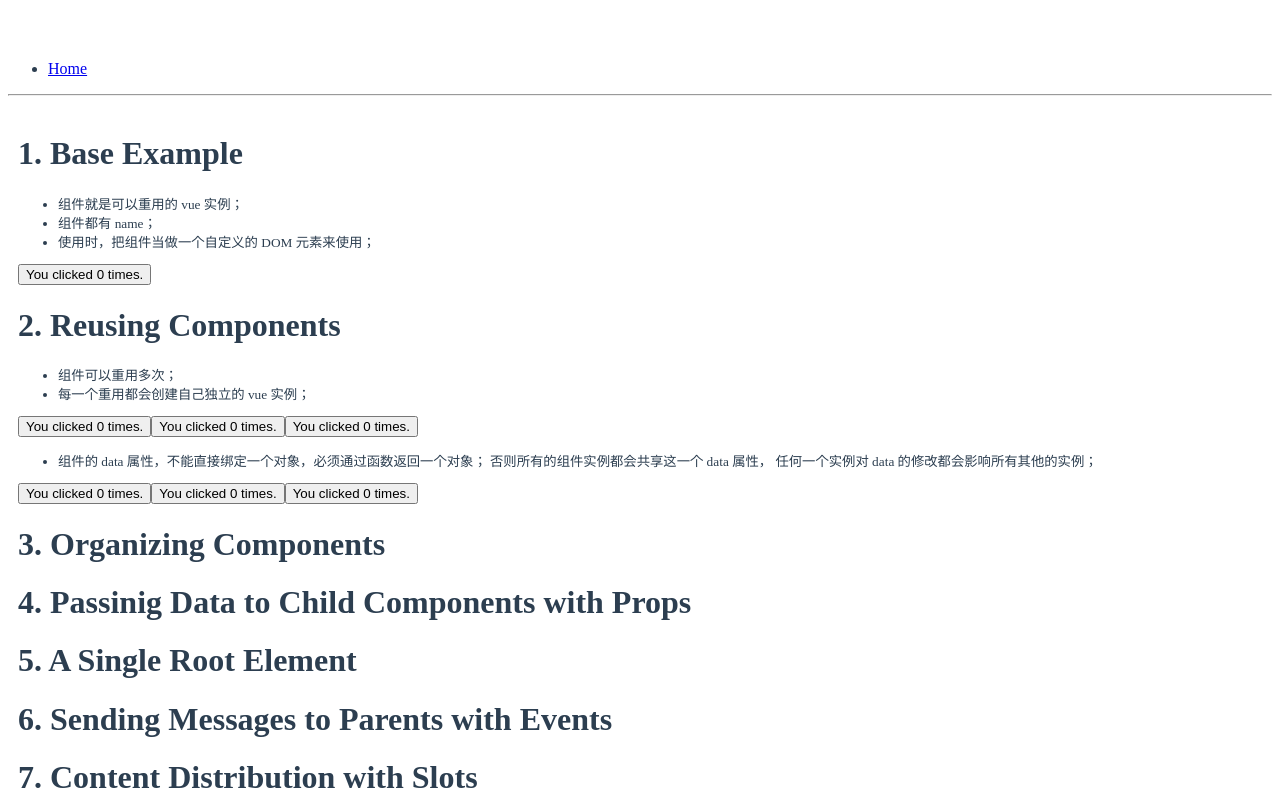
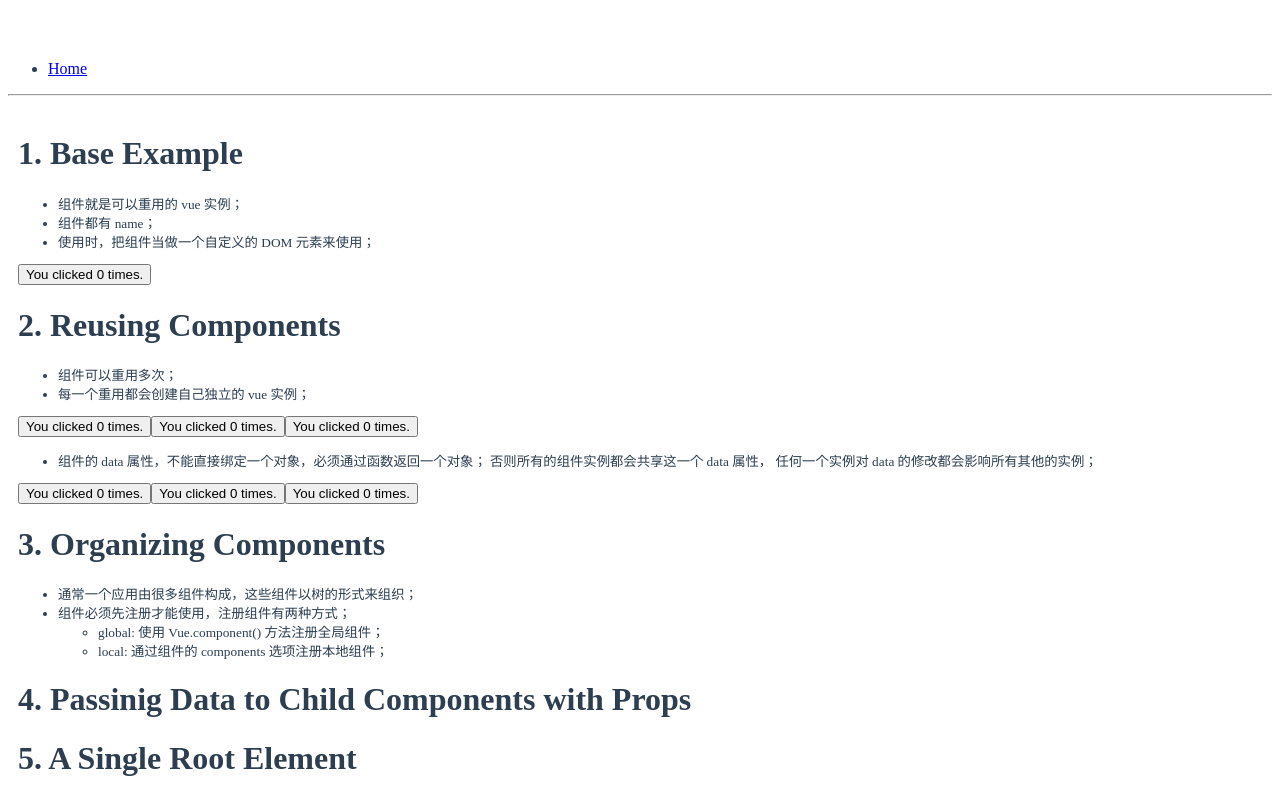
Before and after one commit to luotaoyeah/learning-vue, a Vue app: page /#/guide/component-basic in a window 1280 px wide. Shown: the top 800 px of the page. Built offline with nearby package versions, Linux system fonts and the light colour scheme.

Commit message:
component basic: organizing components

```diff
--- a/src/doc/guide/component-basic/component-organizing-component.vue
+++ b/src/doc/guide/component-basic/component-organizing-component.vue
@@ -1,6 +1,17 @@
 <template>
   <div>
     <h1>3. Organizing Components</h1>
+    <small>
+      <ul>
+        <li>通常一个应用由很多组件构成，这些组件以树的形式来组织；</li>
+        <li>组件必须先注册才能使用，注册组件有两种方式；
+          <ul>
+            <li>global: 使用 Vue.component() 方法注册全局组件；</li>
+            <li>local: 通过组件的 components 选项注册本地组件；</li>
+          </ul>
+        </li>
+      </ul>
+    </small>
   </div>
 </template>
 <script>
```
